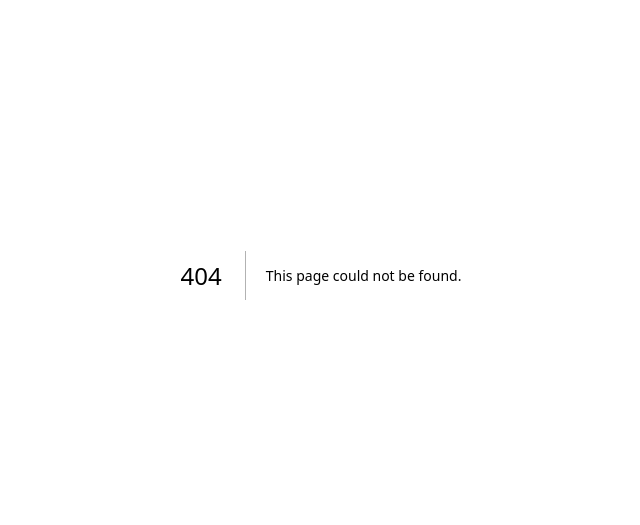
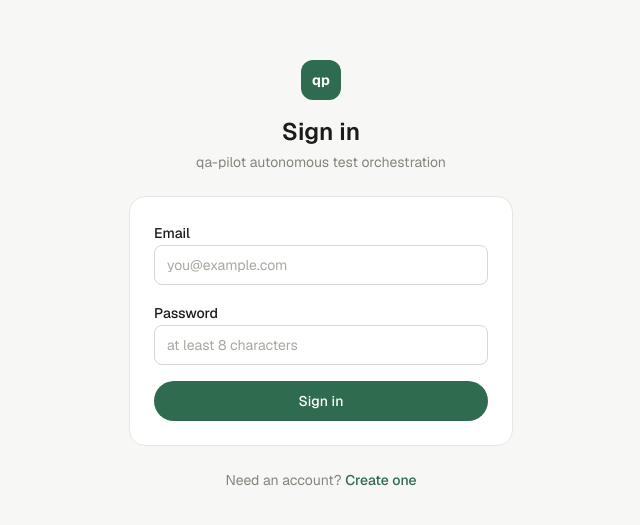
Before and after one commit to Dip707/100xBuilders, a Next.js app in the folder qa-pilot/ui/: page /login in a window 1280 px wide. Before the commit this address had no page. Shown: the part 125-650 px from the top of the page, without its empty margins (319-959 px from the left). Built offline with nearby package versions, Linux system fonts and the light colour scheme; no server answers.

Commit message:
qa-pilot ui: login and signup screens

```diff
--- /dev/null
+++ b/qa-pilot/ui/app/login/page.tsx
@@ -0,0 +1,5 @@
+import { AuthForm } from "@/components/auth/AuthForm";
+
+export default function LoginPage() {
+  return <AuthForm mode="login" />;
+}
--- /dev/null
+++ b/qa-pilot/ui/app/signup/page.tsx
@@ -0,0 +1,5 @@
+import { AuthForm } from "@/components/auth/AuthForm";
+
+export default function SignupPage() {
+  return <AuthForm mode="signup" />;
+}
--- /dev/null
+++ b/qa-pilot/ui/components/auth/AuthForm.tsx
@@ -0,0 +1,73 @@
+"use client";
+import { useState } from "react";
+import Link from "next/link";
+import { useRouter } from "next/navigation";
+import { Button, Input, Spinner } from "@/components/ui";
+import { login, signup } from "@/lib/api";
+
+const COPY = {
+  login: { title: "Sign in", cta: "Sign in", altText: "Need an account?", altLabel: "Create one", altHref: "/signup" },
+  signup: { title: "Create an account", cta: "Create account", altText: "Already have an account?", altLabel: "Sign in", altHref: "/login" },
+} as const;
+
+export function AuthForm({ mode }: { mode: "login" | "signup" }) {
+  const copy = COPY[mode];
+  const [email, setEmail] = useState("");
+  const [password, setPassword] = useState("");
+  const [error, setError] = useState<string | null>(null);
+  const [busy, setBusy] = useState(false);
+  const router = useRouter();
+
+  async function submit(e: React.FormEvent) {
+    e.preventDefault();
+    setError(null);
+    setBusy(true);
+    try {
+      await (mode === "login" ? login(email, password) : signup(email, password));
+      // The API set the session cookie on this response, so a full navigation is what
+      // lets middleware see it on the next request.
+      router.replace("/");
+      router.refresh();
+    } catch (err) {
+      setError((err as Error).message);
+      setBusy(false);
+    }
+  }
+
+  return (
+    <main className="flex min-h-screen items-center justify-center bg-app px-4">
+      <div className="w-full max-w-sm space-y-6">
+        <div className="space-y-1 text-center">
+          <div className="mx-auto mb-4 flex size-10 items-center justify-center rounded-box bg-accent text-sm font-bold text-white">qp</div>
+          <h1 className="text-2xl font-semibold text-fg">{copy.title}</h1>
+          <p className="text-sm text-muted">qa-pilot autonomous test orchestration</p>
+        </div>
+
+        <form onSubmit={submit} className="space-y-4 rounded-card border border-line bg-surface p-6">
+          <div className="space-y-1.5">
+            <label htmlFor="email" className="text-sm font-medium text-fg">Email</label>
+            <Input id="email" type="email" autoComplete="email" required value={email} onChange={(e) => setEmail(e.target.value)} placeholder="you@example.com" />
+          </div>
+          <div className="space-y-1.5">
+            <label htmlFor="password" className="text-sm font-medium text-fg">Password</label>
+            <Input
+              id="password" type="password" required minLength={8} value={password}
+              autoComplete={mode === "login" ? "current-password" : "new-password"}
+              onChange={(e) => setPassword(e.target.value)} placeholder="at least 8 characters"
+            />
+          </div>
+
+          {error && <p role="alert" className="rounded-input bg-fail/10 px-3 py-2 text-sm text-fail">{error}</p>}
+
+          <Button type="submit" disabled={busy} className="w-full">
+            {busy ? <><Spinner /> working</> : copy.cta}
+          </Button>
+        </form>
+
+        <p className="text-center text-sm text-muted">
+          {copy.altText} <Link href={copy.altHref} className="font-medium text-accent hover:underline">{copy.altLabel}</Link>
+        </p>
+      </div>
+    </main>
+  );
+}
```
